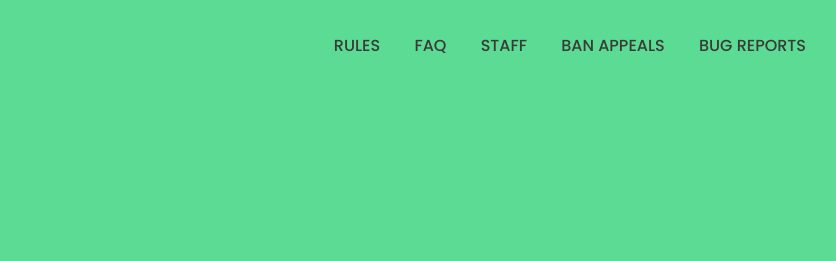
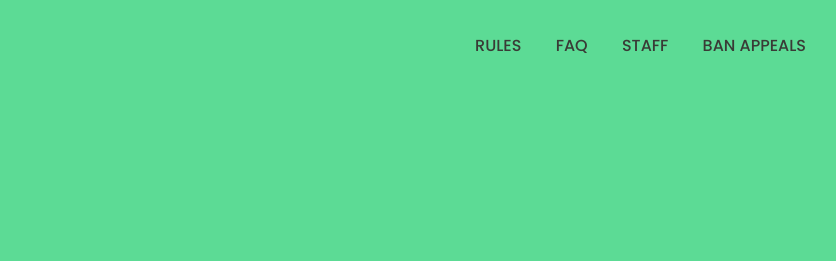
Before and after one commit to MareepMeadowsDev/Website, a plain HTML site: page index.html in a window 1280 px wide. Shown: the top 261 px of the page, 274-1110 px from the left. Drawn offline with Linux system fonts and the light colour scheme; a script that the page names is missing.

Commit message:
Update index.html

```diff
--- a/index.html
+++ b/index.html
@@ -18,7 +18,6 @@
             <a href="#FAQ">FAQ</a>
             <a href="#Staff">STAFF</a>
             <a href="https://docs.google.com/forms/d/e/1FAIpQLScRbe-PdHgYDVcvq3LFCjziHltF1pqWYdFBr6dtj1iZg18uKw/viewform" target="_blank">BAN APPEALS</a>
-            <a href="https://discord.com/api/oauth2/authorize?client_id=743087764664221767&redirect_uri=https%3A%2F%2Fmareepsmeadow.com%2Fbugreport&response_type=code&scope=identify%20guilds" target="_blank">BUG REPORTS</a>
         </nav>
     </header>
 
```
